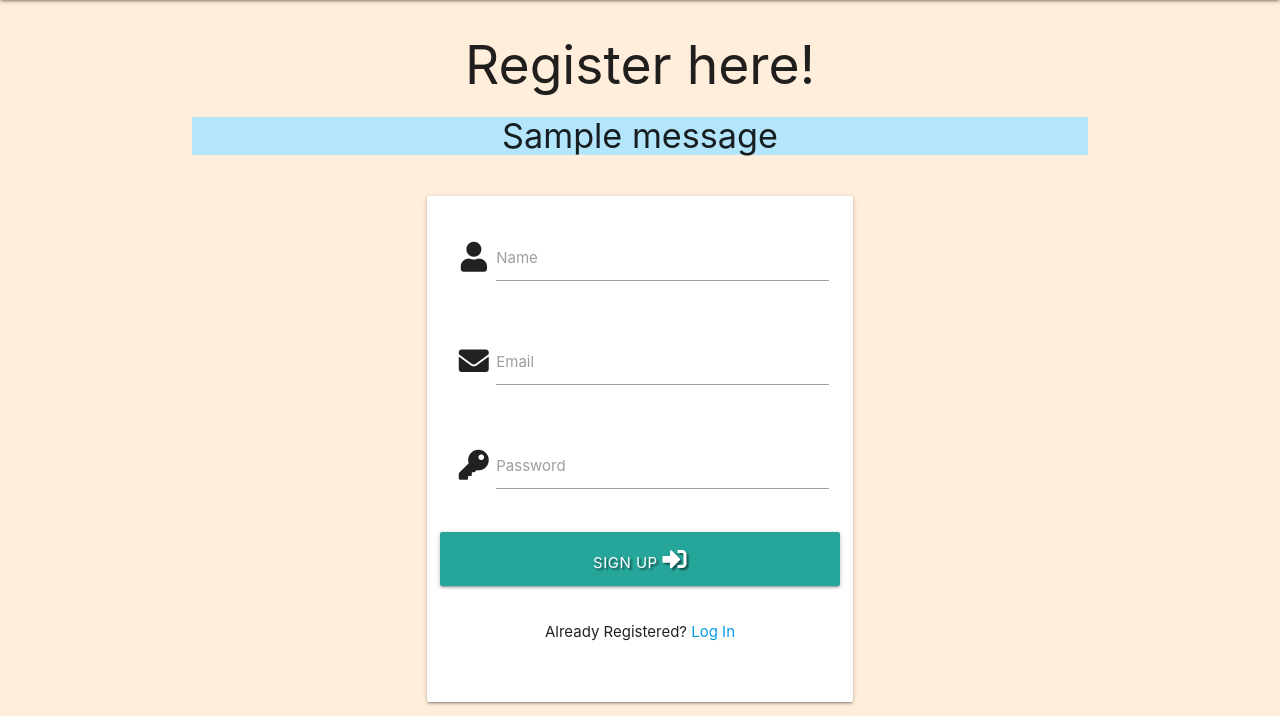
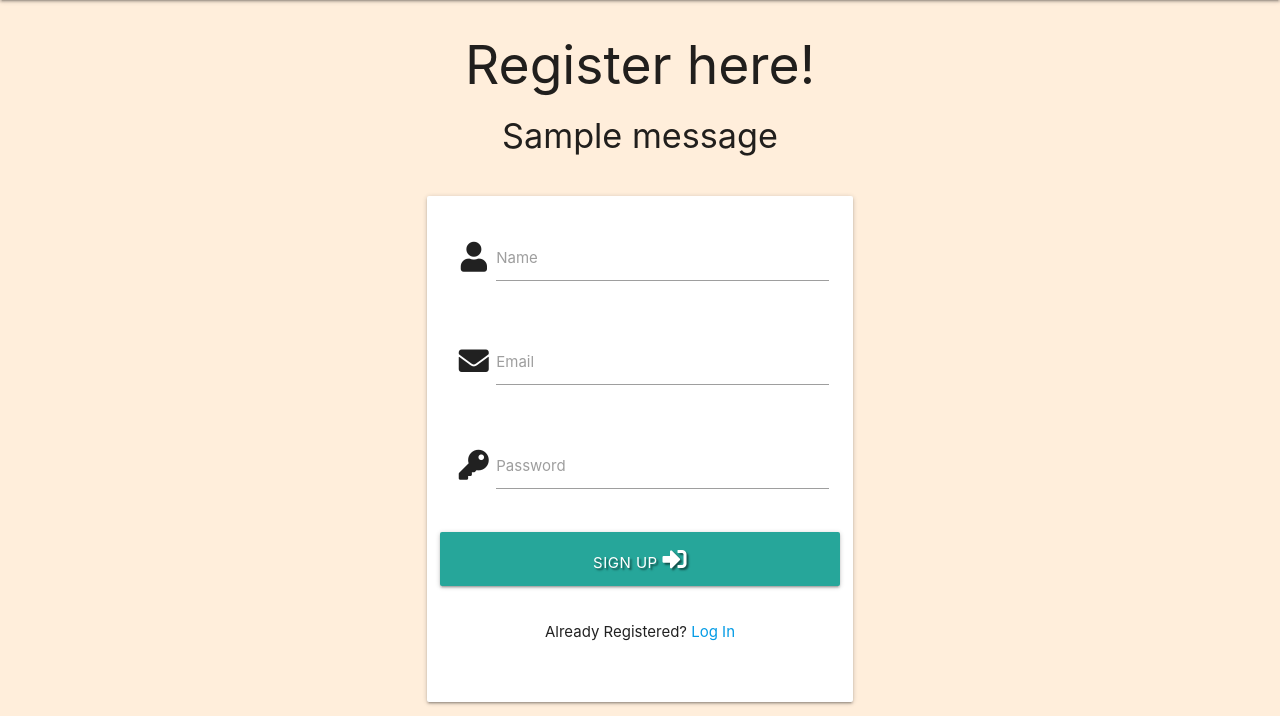
Before and after one commit to Code-Institute-Submissions/CookBook-29, a Flask app: page /signup in a window 1280 px wide. Shown: the part 64-780 px from the top of the page. Run offline with Flask 2, Linux system fonts and the light colour scheme; one stand-in notice (Sample message) is shown; some libraries are stand-ins or nearby versions; some web fonts are replaced.

Commit message:
Remove color.

```diff
--- a/templates/components/flash/flash_message.html
+++ b/templates/components/flash/flash_message.html
@@ -3,7 +3,7 @@
     {% if messages %}
         {% for message in messages %}
             <div class="row flashes">
-                <h4 class="light-blue lighten-4 center-align">{{ message }}</h4>
+                <h4 class="center-align">{{ message }}</h4>
             </div>
         {% endfor %}
     {% endif %}
```
